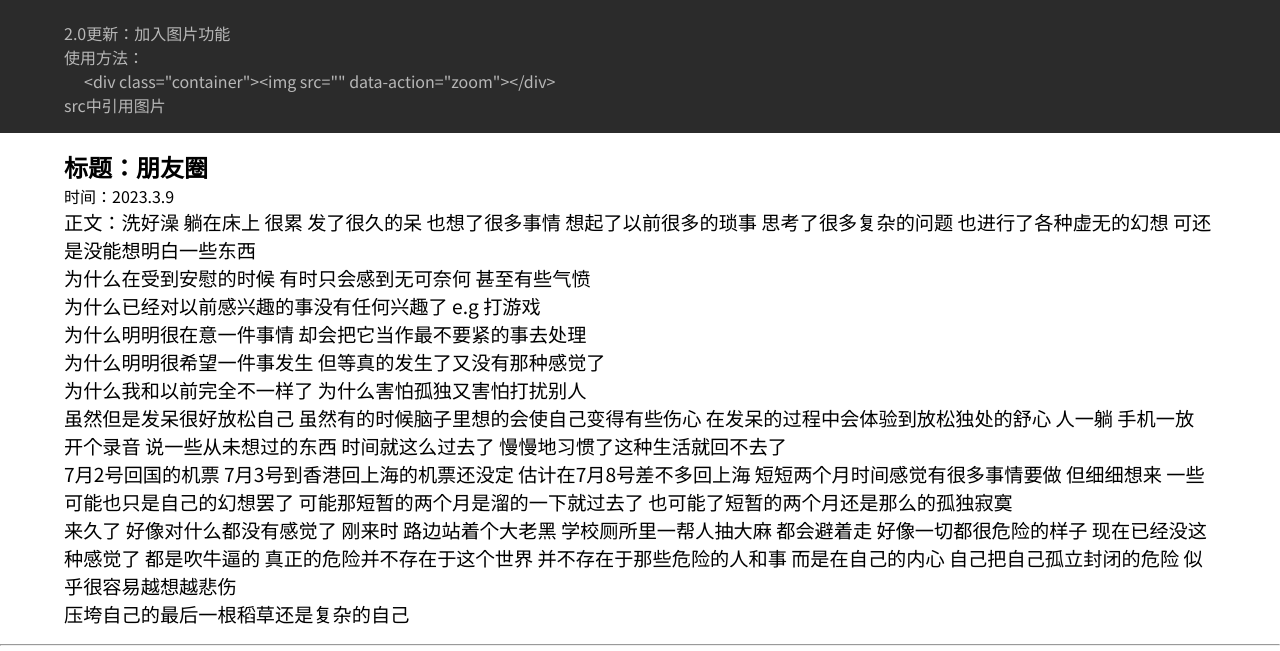
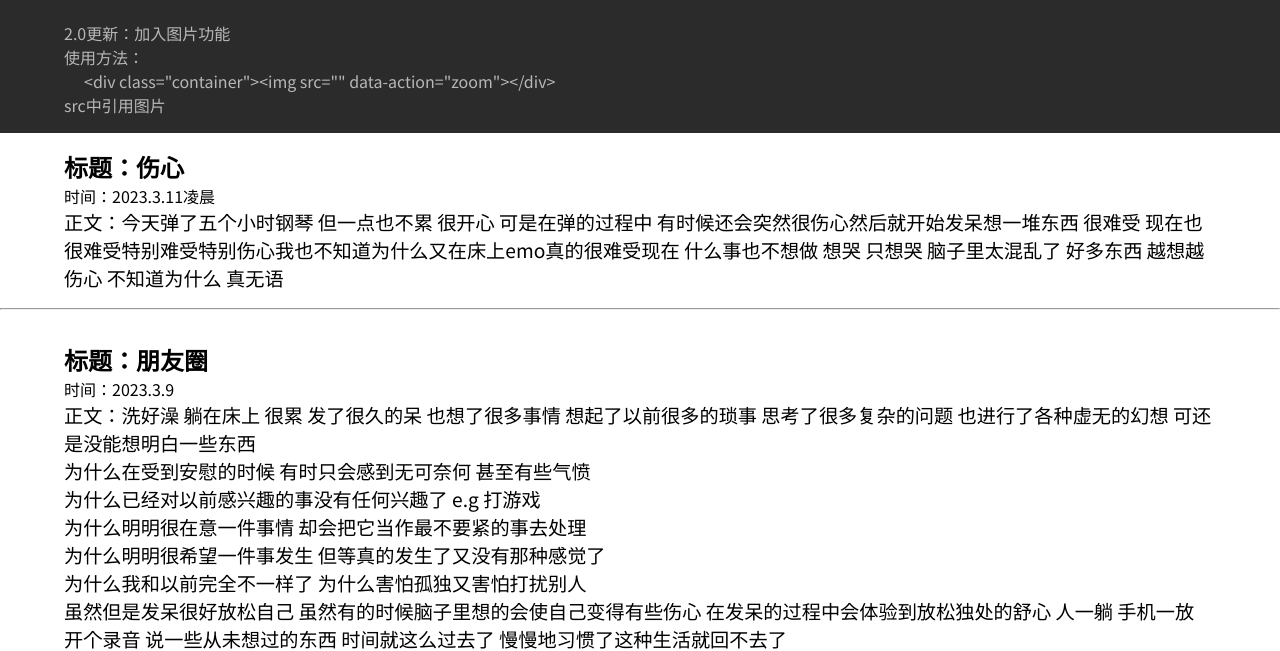
Before and after one commit to rickdiary/rickdiary.github.io, a plain HTML site: page index.html in a window 1280 px wide. Shown: the part 156-807 px from the top of the page. Drawn offline with nearby package versions, Linux system fonts and the light colour scheme.

Commit message:
Add files via upload

```diff
--- a/index.html
+++ b/index.html
@@ -100,7 +100,12 @@ div.diary>h2.title+p.time+p.diary+hr.diary
 
 
 
-
+    <div class="diary">
+        <h2 class="title">伤心</h2>
+        <p class="time">2023.3.11凌晨</p>
+        <p class="diary">今天弹了五个小时钢琴 但一点也不累 很开心 可是在弹的过程中 有时候还会突然很伤心然后就开始发呆想一堆东西 很难受 现在也很难受特别难受特别伤心我也不知道为什么又在床上emo真的很难受现在 什么事也不想做 想哭 只想哭 脑子里太混乱了 好多东西 越想越伤心 不知道为什么 真无语</p>
+        <hr class="diary">
+    </div>
     <div class="diary">
         <h2 class="title">朋友圈</h2>
         <p class="time">2023.3.9</p>
```
